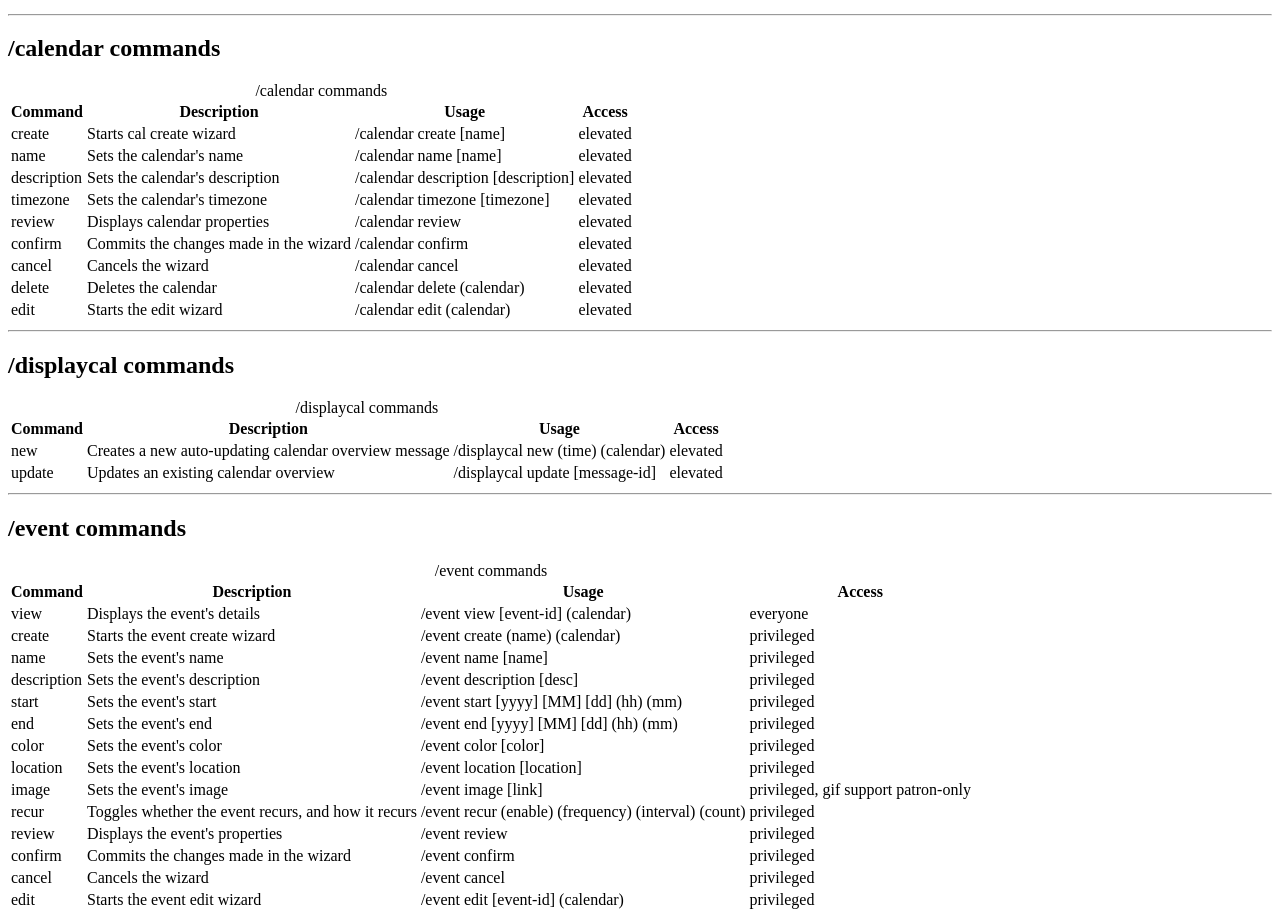
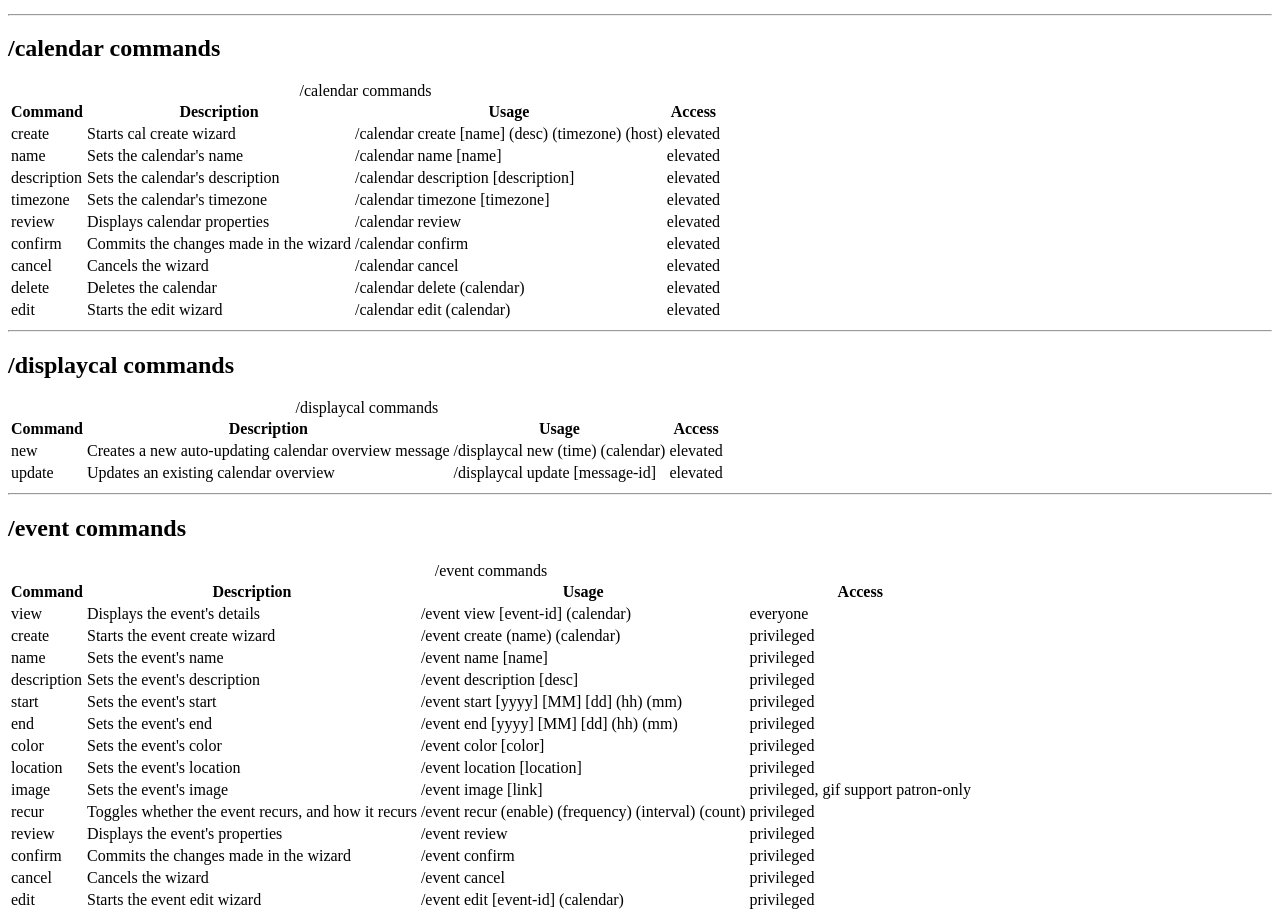
Before and after one commit to DreamExposure/discal-web, a Next.js app: page /commands in a window 1280 px wide. Shown: the part 2545-3458 px from the top of the page. Built offline with nearby package versions, Linux system fonts and the light colour scheme; a web font is replaced by a local one.

Commit message:
Update calendar create command doc

```diff
--- a/pages/commands.tsx
+++ b/pages/commands.tsx
@@ -85,7 +85,7 @@ function CalendarCommandTable(): JSX.Element {
     return <CommandTable caption='/calendar commands'>
         <Row command='create'
              description='Starts cal create wizard'
-             usage='/calendar create [name]'
+             usage='/calendar create [name] (desc) (timezone) (host)'
              access='elevated'
         />
         <Row command='name'
```
